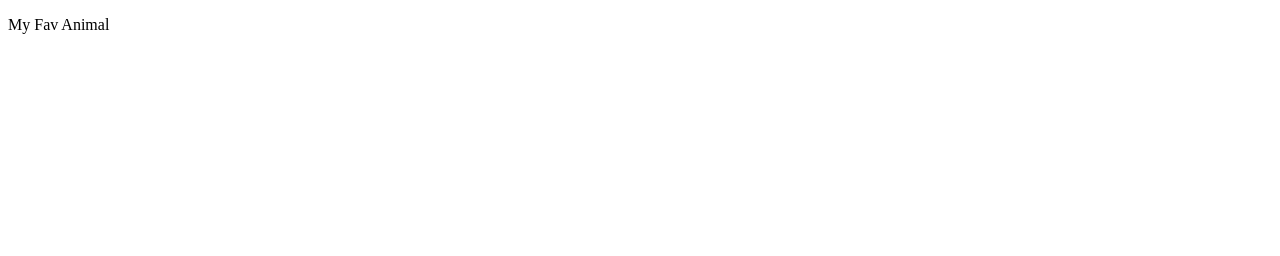
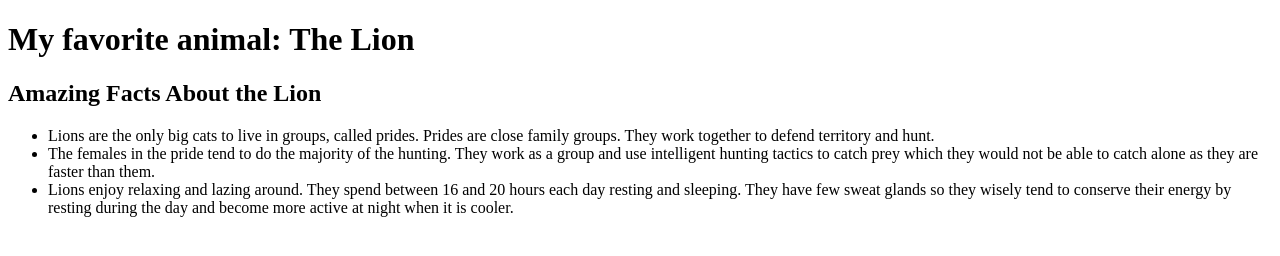
Before and after one commit to gfellouris/FavAnimal, a plain HTML site: page index.html in a window 1280 px wide. Drawn offline with Linux system fonts and the light colour scheme.

Commit message:
Added an unordered list of lion characteristics

```diff
--- a/index.html
+++ b/index.html
@@ -1,12 +1,37 @@
 <!DOCTYPE html>
 <html lang="en">
+
 <head>
     <meta charset="UTF-8">
     <meta name="viewport" content="width=device-width, initial-scale=1.0">
     <meta http-equiv="X-UA-Compatible" content="ie=edge">
     <title>Document</title>
 </head>
+
 <body>
-    <p>My Fav Animal</p>
+    <header>
+        <h1>My favorite animal: The Lion</h1>
+    </header>
+
+    <section>
+        <h2>Amazing Facts About the Lion</h2>
+        <ul>
+            <li>
+                Lions are the only big cats to live in groups, called prides. Prides are close family groups. They work
+                together to defend territory and hunt.
+            </li>
+            <li>
+                The females in the pride tend to do the majority of the hunting. They work as a group and use
+                intelligent hunting tactics to catch prey which they would not be able to catch alone as they are faster
+                than them.
+            </li>
+            <li>
+                Lions enjoy relaxing and lazing around. They spend between 16 and 20 hours each day resting and
+                sleeping. They have few sweat glands so they wisely tend to conserve their energy by resting during the
+                day and become more active at night when it is cooler.
+            </li>
+        </ul>
+    </section>
 </body>
+
 </html>
```
